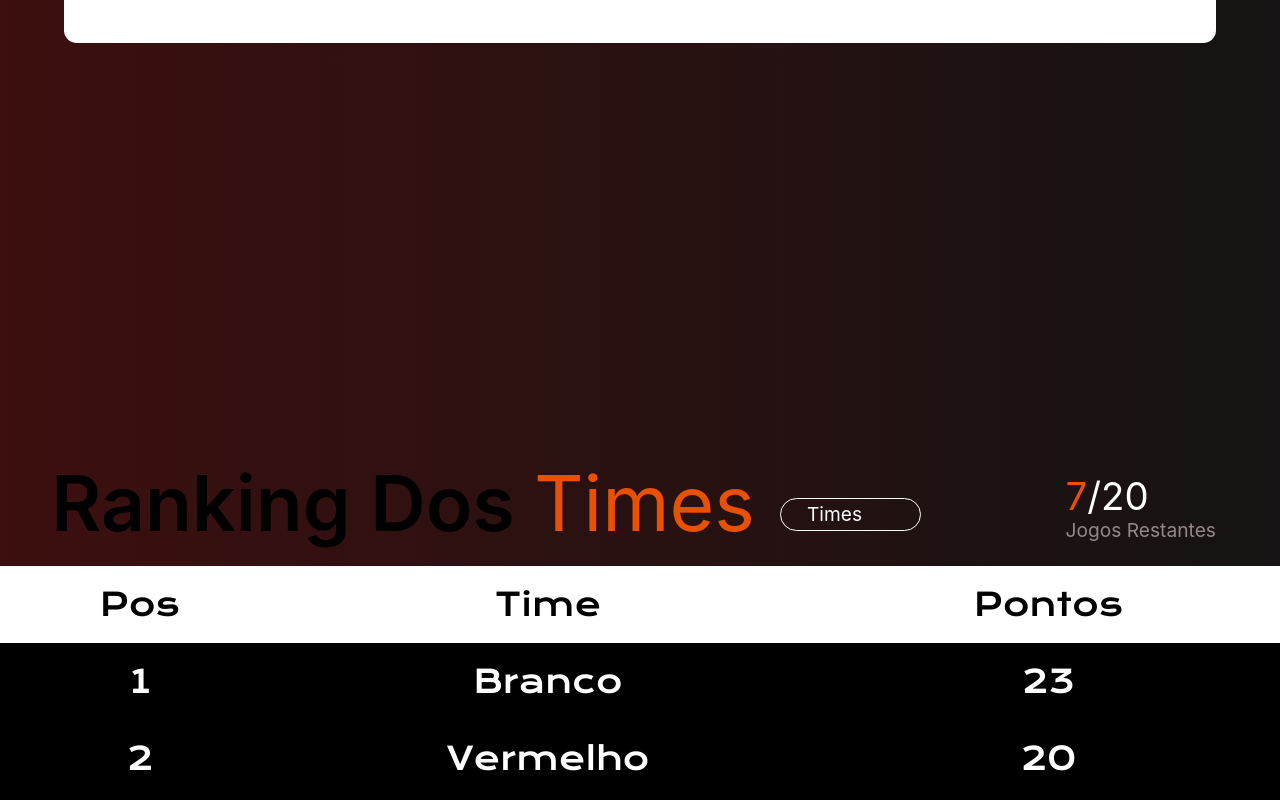
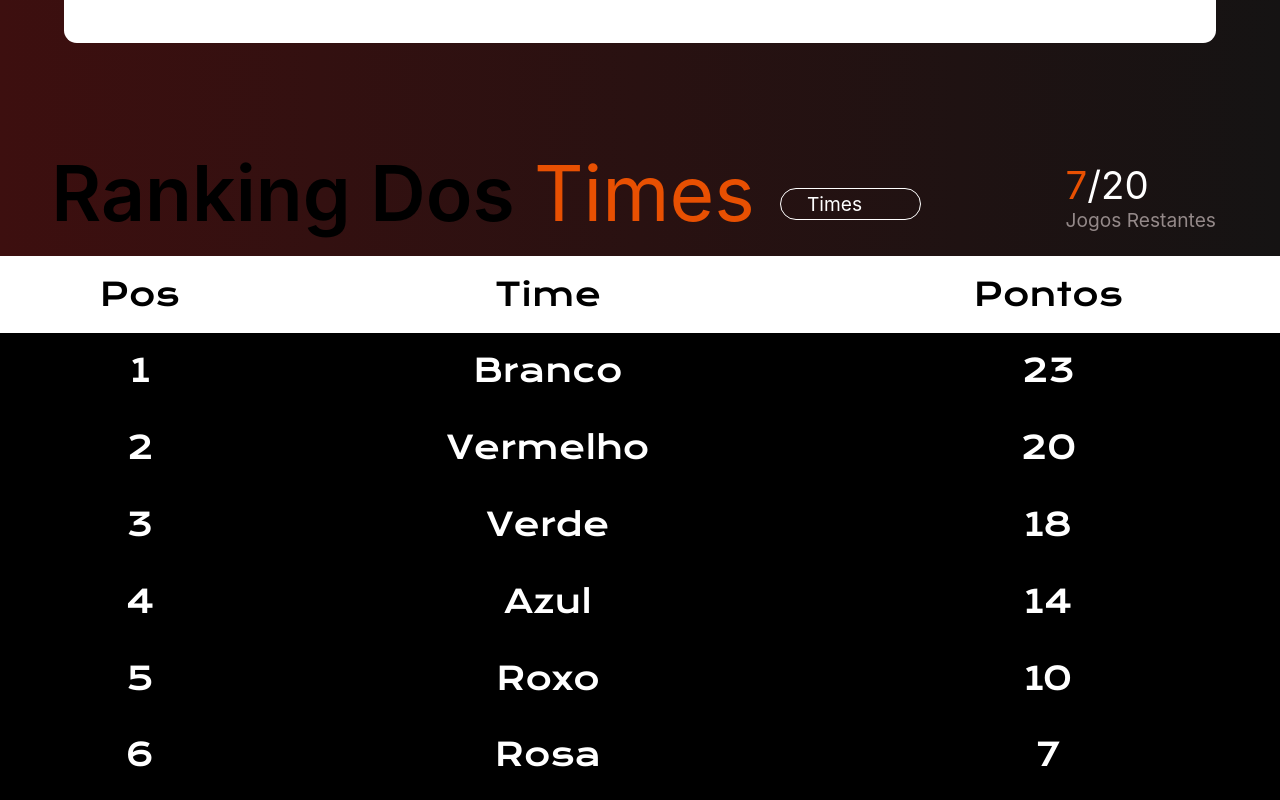
Before and after one commit to vilmarmichelsfilho/Olympus-Hackathon2K26, a Vue app: page / in a window 1280 px wide. Shown: the part 1720-2520 px from the top of the page. Built offline with nearby package versions, Linux system fonts and the light colour scheme; some icons are missing; a web font is replaced by a local one.

Commit message:
fix: reponsividade home pag

```diff
--- a/src/views/HomeView.vue
+++ b/src/views/HomeView.vue
@@ -9,7 +9,7 @@ import { ref, computed } from 'vue';
 import modalidadesCard from '@/Components/modalidadesCard.vue';
 import ArrowRightIcon from '@iconify-vue/mdi/arrow-right';
 import { modalidades } from '@/data/modalidades';
-import { Carousel, Slide, Pagination, Navigation } from 'vue3-carousel';
+import { Carousel, Slide, Navigation } from 'vue3-carousel';
 import 'vue3-carousel/carousel.css';
 const quantidadedejogos = ref(jogos.length)
 const totalJogosConcluidos = computed(() => {
@@ -340,7 +340,6 @@ section.selecao-modalidades div.container div.conteiner-modalidades {
   div.modalidades-mobile {
     display: none;
   }
- @media (min-width: 1200px) {
   div.carrossel-modalidades {
     display: block;
     width: 100%;
@@ -383,6 +382,9 @@ section.selecao-modalidades div.container div.conteiner-modalidades {
 :deep(.carousel__icon) {
   width: 4vw;
   height: 4vw;
+}
+section.rankingtimes {
+  margin: 7vw 0 10vw 0;
 }
 section.rankingtimes div.conteiner-esquerdo{
   display: flex;
@@ -448,5 +450,5 @@ section.rankingtimes div.conteiner-esquerdo{
     margin: 1.5vw 0 0 0;
     gap: 1vw;
   }
-}}
+}
 </style>
```
